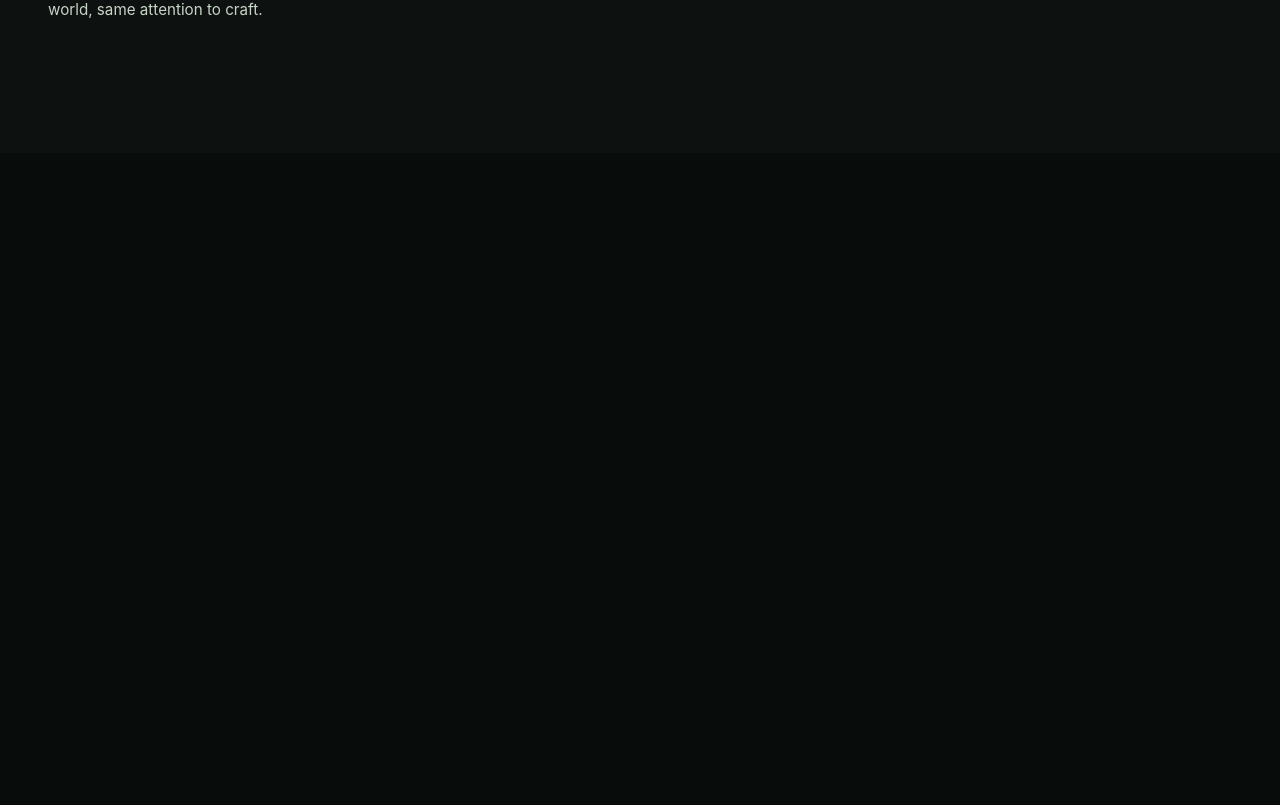
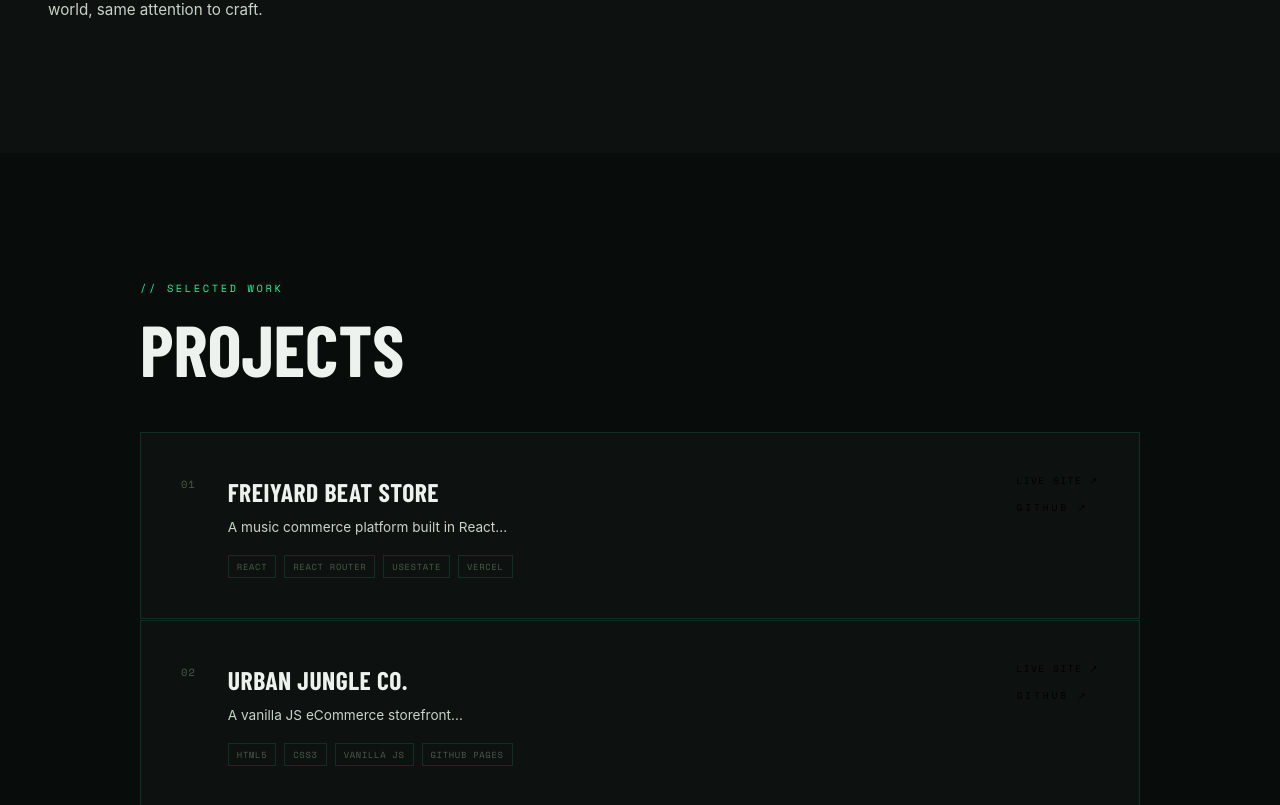
Before and after one commit to salaamii/salami, a React (Vite) app: page / in a window 1280 px wide. Shown: the part 1304-2109 px from the top of the page. Before the commit the page ends 1457 px from the top, so only its background shows below. Built offline with nearby package versions, Linux system fonts and the light colour scheme; a web font is replaced by a local one.

Commit message:
project container on lg

```diff
--- a/src/App.jsx
+++ b/src/App.jsx
@@ -2,6 +2,7 @@ import { useState } from 'react';
 import Navbar from './components/navbar';
 import Hero from './components/hero';
 import About from './components/about';
+import Projects from './components/projects'
 
 
 function App() {
@@ -12,6 +13,7 @@ function App() {
       <Navbar/>
       <Hero/>
       <About/>
+      <Projects/>
     </div>
   )
 }
--- a/src/components/about.jsx
+++ b/src/components/about.jsx
@@ -1,7 +1,8 @@
+import {frontend, tools} from '../data/skills'
+
 const About = () => {
 
-    const frontend = ['HTML5', 'CSS3', 'Javascript', 'SCSS', 'Tailwind', 'React'];
-    const tools = ['Vite', 'Vercel', 'VS Code', 'Git', 'Github', 'Supabase']
+
     return (
         <section className="about bg-bg2 flex flex-col lg:grid lg:grid-cols-2 lg:items-center lg:justify-center justify-between gap-4 lg:gap-20 text-text px-8 py-2 lg:py-32 lg:px-12">
 
--- /dev/null
+++ b/src/components/projects.jsx
@@ -0,0 +1,37 @@
+import {frontend, tools, projects} from '../data/skills'
+
+const Projects = ()=> {
+
+
+    return (
+        <section className="bg-bg py-32 px-12">
+            <div className="max-w-[1000px] mx-auto">
+                <p className="font-mono text-[0.65rem] text-green tracking-[0.25em] uppercase mb-4">// SELECTED WORK</p>
+                <h1 className="font-condensed font-extrabold text-[clamp(2.5rem,6vw,4.5rem)] text-white uppercase leading-none mb-12">PROJECTS</h1>
+
+                <div className="flex flex-col gap-[1.5px]">
+                    {projects.map((project) => (
+                        <div key={project.id} className="border border-green-border bg-bg2 p-10 grid grid-cols-[auto_1fr_auto] gap-8 items-center hover:border-green hover:bg-bg3 transition-colors">
+                            <span className="font-mono text-[0.65rem] text-text-dim tracking-[0.1em] self-start pt-1">{project.id}</span>
+                            <div>
+                                <h2 className="font-condensed font-bold text-[1.6rem] text-white uppercase tracking-[0.02em] mb-1">{project.title}</h2>
+                                <p className="text-[0.85rem] text-text leading-[1.7] max-w-[500px] mb-4">{project.desc}</p>
+                                <div className="flex gap-2 flex-wrap">
+                                    {project.tags.map((tag) => (
+                                        <span key={tag} className="font-mono text-[0.55rem] text-text-dim border border-green-border px-2 py-1 uppercase tracking-[0.08em]">{tag}</span>
+                                    ))}
+                                </div>
+                            </div>
+                            <div className="flex flex-col gap-3 self-start">
+                                <a href={project.live} target="_blank" className="font-mono text-[0.6rem] text-text-white tracking-[0.15em] uppercase hover:text-green transition-colors">Live Site ↗</a>
+                                <a href={project.github} className="font-mono text-[0.6rem] text-text-white tracking-[0.3em] uppercase hover:text-green transition-colors">GitHub ↗</a>
+                            </div>
+                        </div>
+                    ))}
+                </div>
+            </div>
+        </section>
+    )
+}
+
+export default Projects
--- /dev/null
+++ b/src/data/skills.js
@@ -0,0 +1,23 @@
+export const frontend = ['HTML5', 'CSS3', 'Javascript', 'SCSS', 'Tailwind', 'React'];
+export const tools = ['Vite', 'Vercel', 'VS Code', 'Git', 'Github', 'Supabase'];
+export const projects = [
+
+    {
+        id: '01',
+        title: 'FreiYard Beat Store',
+        desc: 'A music commerce platform built in React...',
+        tags: ['React', 'React Router', 'useState', 'Vercel'],
+        live: 'https://freiyardstd.vercel.app',
+        github: '#'
+    },
+    {
+        id: '02',
+        title: 'Urban Jungle Co.',
+        desc: 'A vanilla JS eCommerce storefront...',
+        tags: ['HTML5', 'CSS3', 'Vanilla JS', 'GitHub Pages'],
+        live: 'https://salaamii.github.io/urbanjungle',
+        github: '#'
+    }
+
+
+]
```
